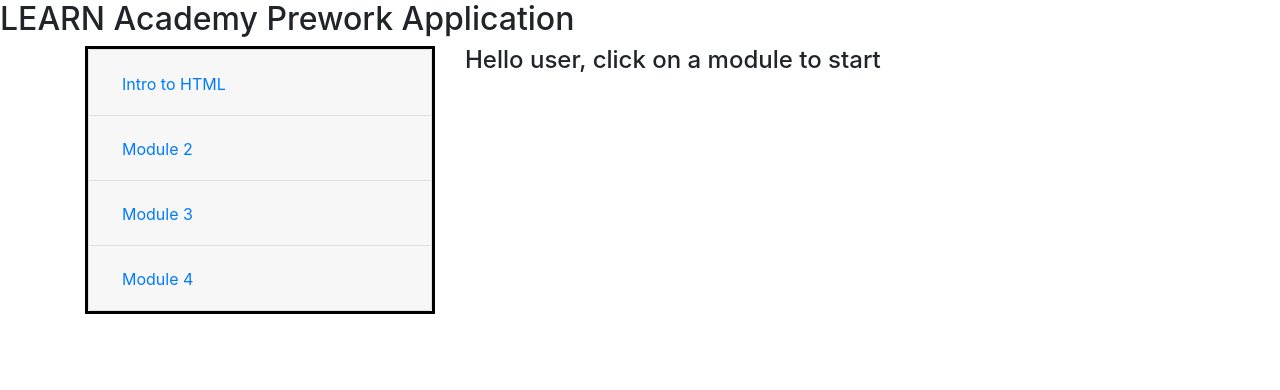
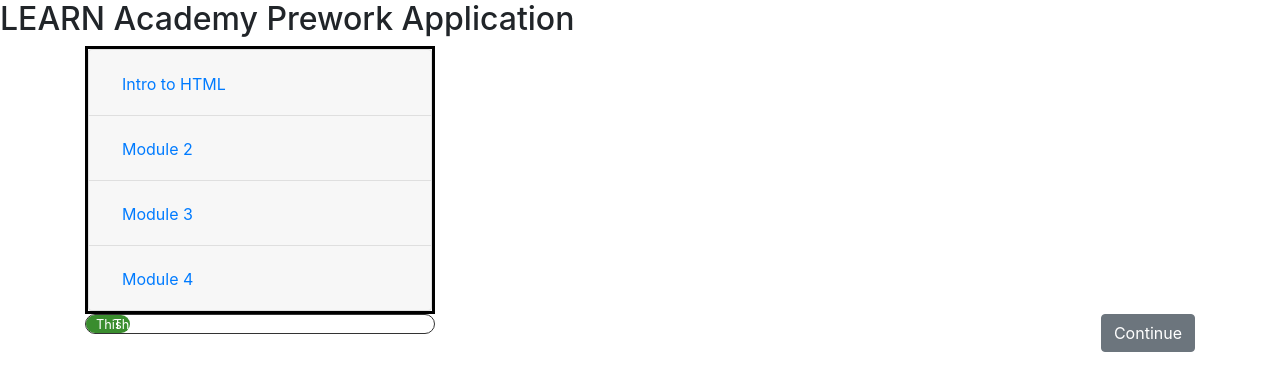
Before and after one commit to LEARNAcademy/prework-frontend, a React (Create React App) app: page / in a window 1280 px wide. Shown: the top 390 px of the page. Built offline with nearby package versions, Linux system fonts and the light colour scheme.

Commit message:
recent front update

```diff
--- a/src/components/Footer/index.js
+++ b/src/components/Footer/index.js
@@ -7,10 +7,36 @@
         super(props)
         this.state = {
             currentLesson:"",
-            continueLesson:""
+            continueLesson:"",
         }
     }
+
+    sendContent(next){
+        this.props.currentLesson(next)
+    }
+
     render(){
+        let question;
+
+        {/* lessons = all lessons, lessonNav= the */}
+        let {modules, lessons, lessonNav, questions, content} = this.props
+        let lessonQuestions;
+        {console.log("current content",content)}
+        if(content !== undefined){
+        lessonQuestions = questions.filter((q,i)=> q.lesson_id === content.id)
+        }
+        {/* get the id of the lesson that were currently on */}
+        {/* add 1 to the id */}
+        {/* Gets the next lesson  */}
+        let nextLesson;
+        if(content){
+            nextLesson = lessons.filter((l,i)=> l.id === content.id+1)
+        }
+        let lastQuestion =
+        console.log("nextLesson", nextLesson)
+        {console.log("lessons ",lessons)}
+
+        {console.log("lesson questions",lessonQuestions)}
         return(
             <>
                         <Row>
@@ -19,8 +45,28 @@
                                 <Progress modules={this.props.modules} lessons={this.props.lessons}/>
                             </Col>
                             {/* continue button on the right*/}
+                            {/* check the current lesson were on */}
+                            {/*checks questions associated with this lesson and lists the first one that hasn't been completed*/}{/* */}
                             <Col sm={6} className="footer-button" style={{textAlign:"right"}}>
-                                <Button >Continue</Button>
+                                {/* if the last question was completed from the previous lesson, then we need to show the next lesson by passing it through the button */}
+
+                                {questions.map((questions,i,arr)=> {
+                                    console.log("What is contentID",content)
+                                    if(content !== undefined){
+                                        if(questions.lesson_id === content.id && !questions.completed && i<lessonQuestions.length){
+                                            question = (arr[i+1])
+                                        } else if(questions.lesson_id === content.id && questions.completed && i+1 === lessonQuestions.length){
+                                            question = (nextLesson[0])
+                                        }
+                                        // else if(i+1 ===lessonQuestions.length){
+                                        //     question = (nextLesson[0])
+                                        // }
+                                        // else{
+                                        //     question = (nextLesson[0])
+                                        // }
+                                    }})}
+                                    {/* <Button onClick={() => this.sendContent (back)}>Back</Button> */}
+                                    <Button onClick={()=> this.sendContent(question)}>Continue</Button>
                             </Col>
                         </Row>
             </>
--- a/src/components/MainContent/index.js
+++ b/src/components/MainContent/index.js
@@ -6,14 +6,17 @@
 
     render(){
         let {lesson, resources, questions} = this.props
+        {console.log("lesson on main",lesson)}
 
         {console.log("questions", questions)}
         {console.log("resources",resources)}
         let val;
+        {/* check and see if it's a lesson or question thats passed in */}
+        {/* if object has lesson_id, current object is a question */}
 
         return(
              <>
-             {lesson.length == 0 &&
+             {lesson === undefined &&
                 <div>
                     <Row>
                         <Col sm={12}>
@@ -22,7 +25,7 @@
                     </Row>
                 </div>
              }
-             {lesson.length !== 0 &&
+             {lesson &&
                 <div>
                     <Row>
                         <Col>
--- a/src/pages/Home/Content/index.js
+++ b/src/pages/Home/Content/index.js
@@ -8,8 +8,7 @@
     constructor(props){
         super(props)
         this.state = {
-            lesson: [],
-            lessonNav:[]
+            lesson: []
         }
     }
 
@@ -19,13 +18,13 @@
 
 
   render(){
-      {console.log("lesson in contente",this.state.lesson)}
-      if(this.state.lesson.length > 0){
-          console.log("true",this.state.lesson.length)
-      } else {
-          console.log("else",this.state.lesson.length)
-      }
-      let checkLesson = this.state.lesson.length > 0
+      let checkLesson = true
+      // if(this.state.lesson.id !== undefined){
+      //   checkLesson = true
+      // } else {
+      //   checkLesson = false
+      // }
+      {console.log("lesson in contentttt",this.state.lesson)}
     return(
       <>
           <Row>
@@ -39,7 +38,7 @@
           {checkLesson &&
             <Row>
                 <Col sm={12}>
-                    <Footer modules = {this.props.modules} lessons={this.props.lessons} lessonNav = {this.state.lessonNav} currentLesson={this.state.lesson}/>
+                    <Footer modules = {this.props.modules} lessons={this.props.lessons} currentLesson={this.currentLesson} questions={this.props.questions} content={this.state.lesson}/>
                 </Col>
             </Row>
             }
```
Also changed, not shown: src/components/MainContent/Question/index.js (+12 -0 lines).
